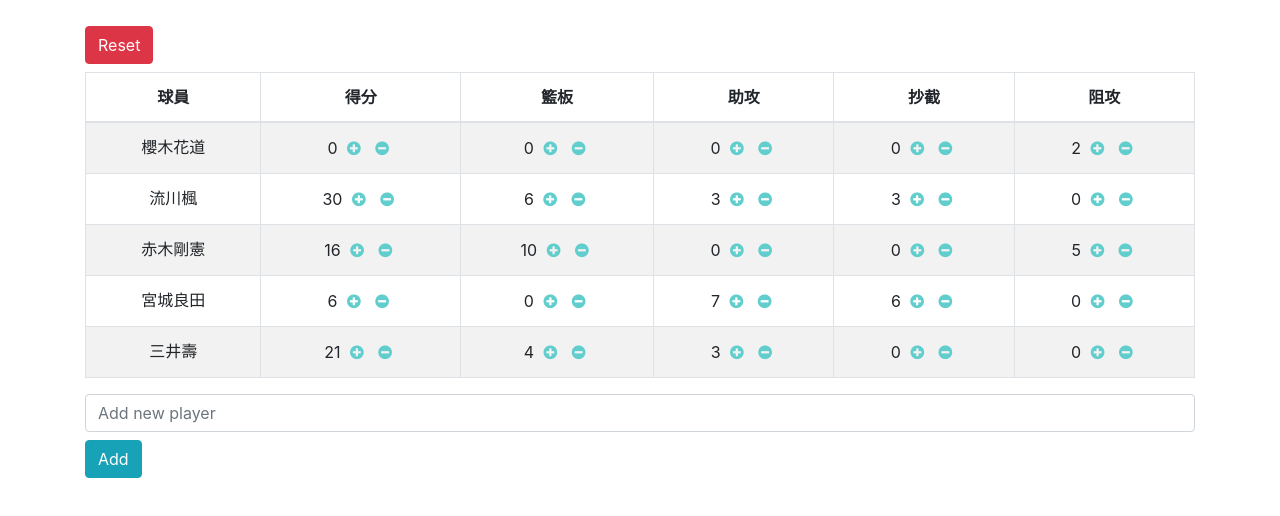
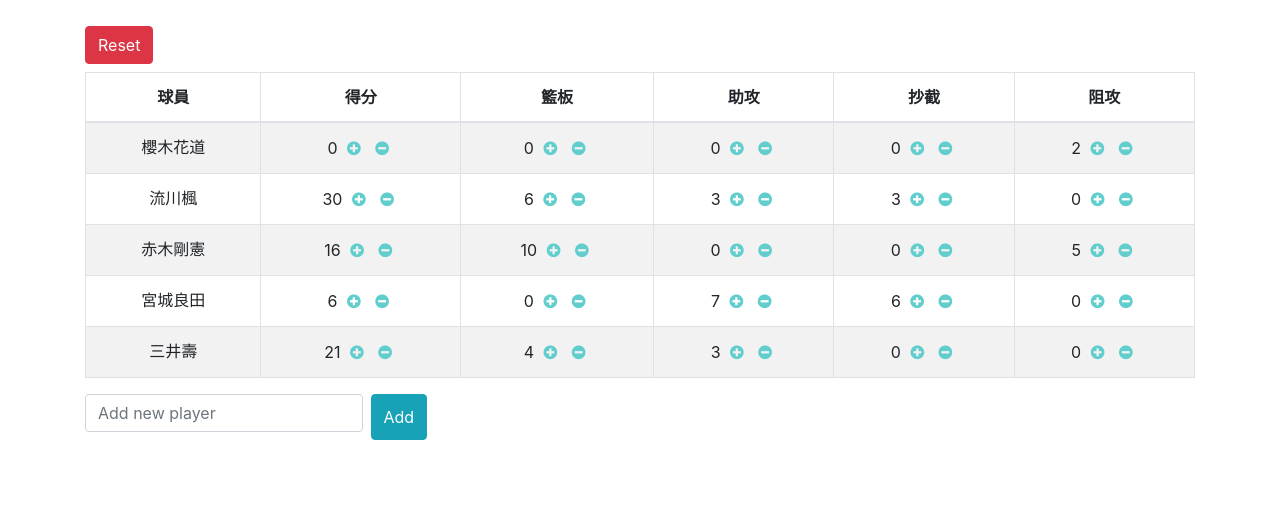
Before and after one commit to rubylo718/sideProjects, a plain HTML site: page scoreboard/main.html in a window 1280 px wide. Shown: the part 118-634 px from the top of the page. Drawn offline with nearby package versions, Linux system fonts and the light colour scheme.

Commit message:
Adjust input width

```diff
--- a/scoreboard/main.html
+++ b/scoreboard/main.html
@@ -47,7 +47,7 @@
             type="text"
             placeholder="Add new player"
             id="input-player"
-            class="form--custom form-control mb-2"
+            class="form--custom form-control mb-2 mr-2 w-25 "
           />
           <button id="add-btn" class="btn btn-info">Add</button>
         </div>
```
